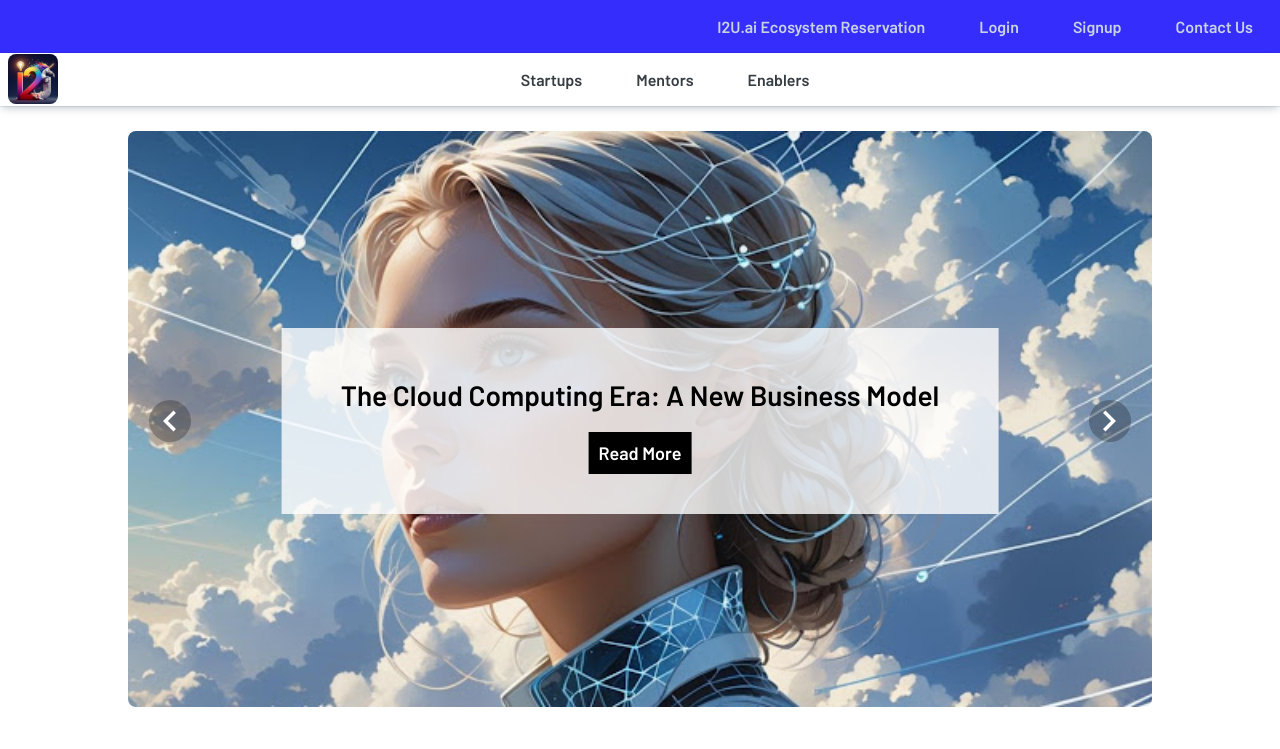
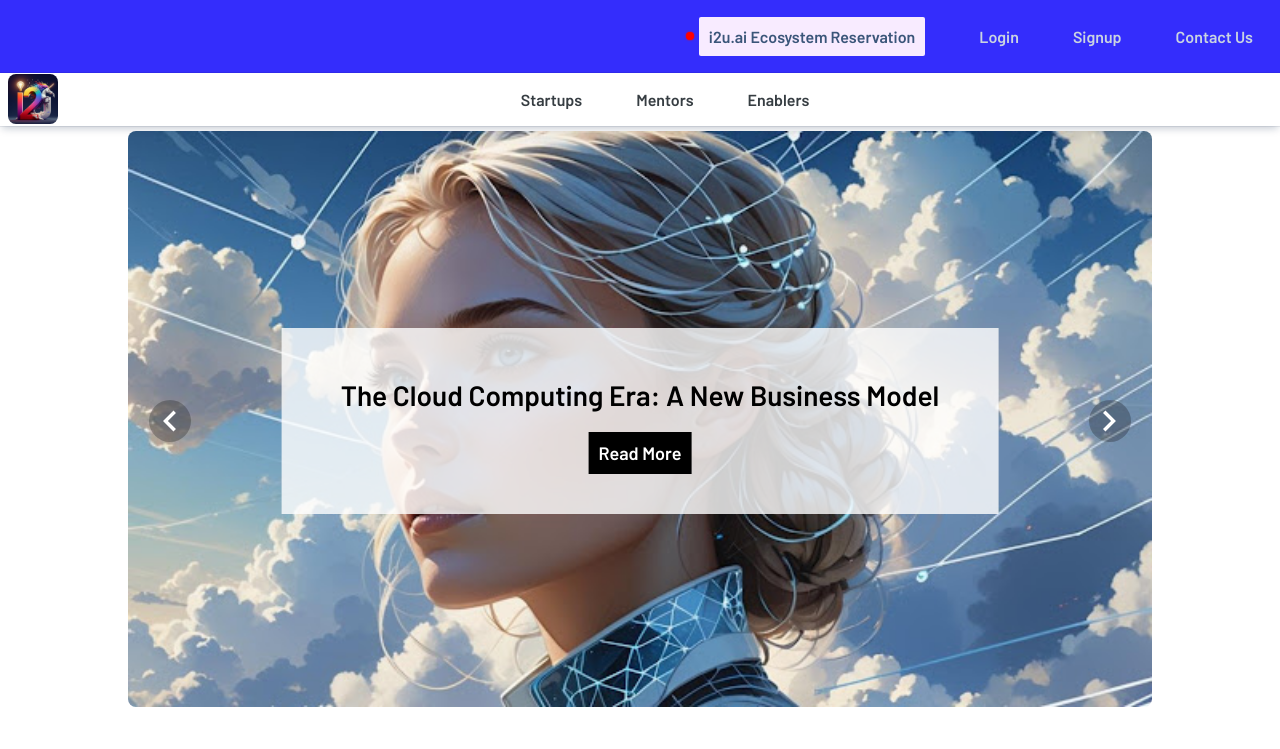
Before and after one commit to Mithilesh-1405/I2U_REACT, a React (Create React App) app: page / in a window 1280 px wide. Shown: the top 749 px of the page. Built offline with nearby package versions, Linux system fonts and the light colour scheme.

Commit message:
highlight button

```diff
--- a/src/components/Navbar.js
+++ b/src/components/Navbar.js
@@ -62,11 +62,13 @@ function Navbar() {
         <div className="navbar_wrapper">
           <div className="navbar_1">
             <ul>
-            <li>
-                <a href="#" onClick={(e) => {
+            <li id="reservation_li">
+                <div>
+                </div>
+                <a id="reservation_link" href="#" onClick={(e) => {
                   e.preventDefault();
                   setIsReservationModalOpen(true);
-                }}>I2U.ai Ecosystem Reservation </a>
+                }}>i2u.ai Ecosystem Reservation </a>
               </li>
               <li>
                 <a href="https://i2u.ai/login.html">Login</a>
@@ -154,11 +156,11 @@ function Navbar() {
           {/* <li>
             <CustomNavLink to="/about">About Us</CustomNavLink>
           </li> */}
-          <li>
-            <a href="#" onClick={(e) => {
+          <li >
+            <a id="reservation_link" href="#" onClick={(e) => {
               e.preventDefault();
               setIsReservationModalOpen(true);
-            }}>I2U.ai Ecosystem Reservation </a>
+            }}>i2u.ai Ecosystem Reservation </a>
           </li>
           <li>
             <a href="https://i2u.ai/login.html">Login</a>
--- a/src/components/ReservationModal.js
+++ b/src/components/ReservationModal.js
@@ -14,8 +14,8 @@ const ReservationModal = ({ isOpen, onClose }) => {
       bottom: 'auto',
       marginRight: '-50%',
       transform: 'translate(-50%, 0)',
-      width: '80%',
-      height: '85vh',
+      width: '65%',
+      height: '75vh',
       padding: '20px',
       border: 'none',
       borderRadius: '8px',
--- a/src/styling/navbar.scss
+++ b/src/styling/navbar.scss
@@ -19,7 +19,47 @@ nav {
     }
   }
 }
+#reservation_li{
+  display: flex;
+  div{
+    background-color: #f8ebff;
+    height: 8px;
+    width: 8px;
+    position: relative;
+    top: 15px;
+    margin: 0 5px ;
+    border-radius: 50%;
+    background-color: red;
+    border: none;
+    animation: glow 2s infinite;
+  }
+}
+@keyframes glow {
+  0% {
+    background-color: red;
+    box-shadow: 0 0 2px red;
+  }
+  50% {
+    background-color: white;
+    box-shadow: 0 0 2px white;
+  }
+  100% {
+    background-color: red;
+    box-shadow: 0 0 2px red;
+  }
+}
+#reservation_link {
+  background-color: #f8ebff;
+  padding: 10px;
+  border-radius: 2px;
+  color:rgb(58, 85, 121) ;
+  transition: all 0.2s ease-in;
+  &:hover{
+    background-color: #cdcfea;
+  }
+}
 .navbar_1 {
+  position: relative;
   ul {
     justify-content: flex-end;
     align-items: center;
@@ -31,7 +71,9 @@ nav {
       color: white;
     }
   }
+
 }
+
 .navbar_2 {
   display: flex;
   justify-content: center;
--- a/src/styling/reservationModal.scss
+++ b/src/styling/reservationModal.scss
@@ -18,7 +18,7 @@
 }
 
 .modal-content {
-  height: calc(100% - 40px);
+  height: calc(100% - 80px);
 
   iframe {
     border: none;
```
Also changed, not shown: src/components/Form.js (deleted, +0 -59 lines).
